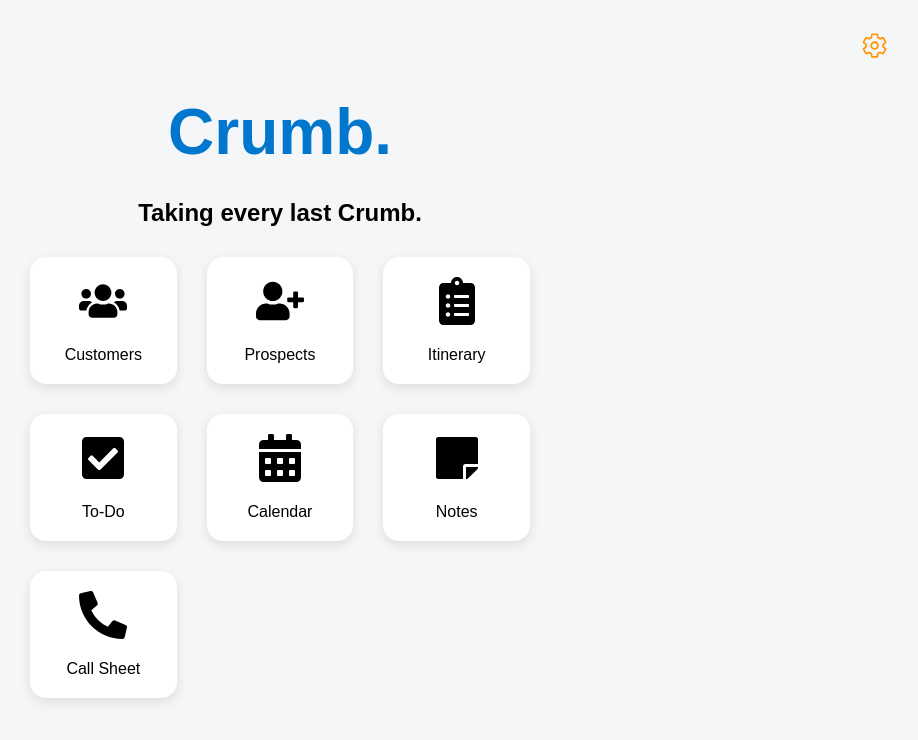
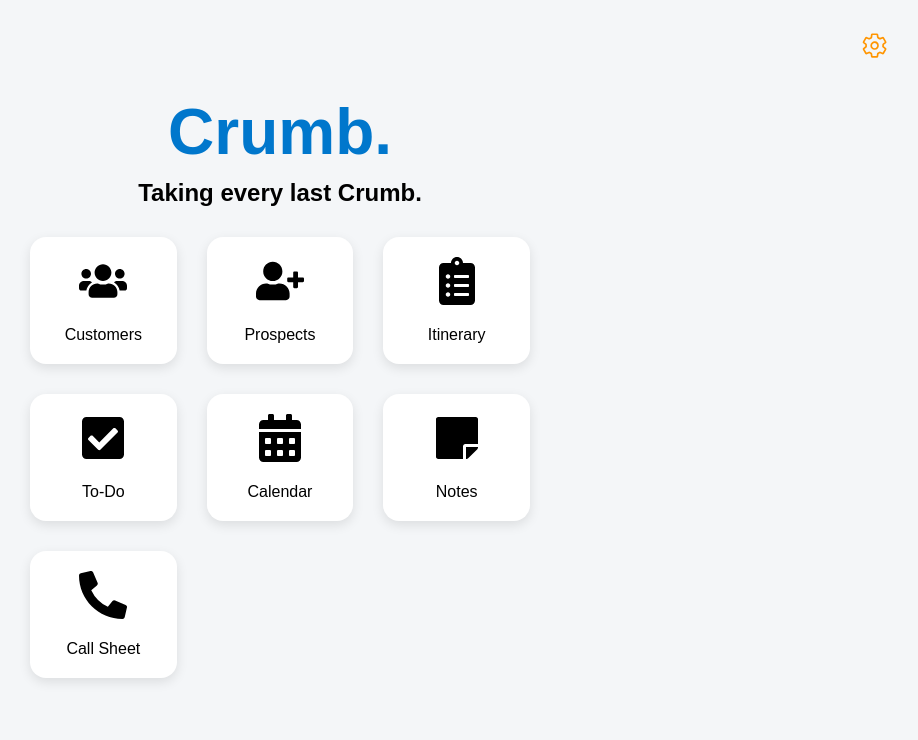
Before and after one commit to JMaraglia/crumb-v3, a React (Vite) app: page / in a window 1280 px wide. Shown: the top 740 px of the page, without its empty margins (360-1278 px from the left). Built offline with nearby package versions, Linux system fonts and the light colour scheme.

Commit message:
Home: tagline sits closer to the Crumb. title
Co-Authored-By: Claude Opus 5.5 <noreply@anthropic.com>
Claude-Session: https://claude.ai/code/session_01GU8ZYJY1RTiGJHzDRY8oqr

```diff
--- a/src/HomePage.jsx
+++ b/src/HomePage.jsx
@@ -41,7 +41,7 @@ export default function HomePage() {
       <h1 className="crumb-logo" style={{ textAlign: 'center', fontSize: '4rem', marginBottom: '10px' }}>
         Crumb.
       </h1>
-      <h2 style={{ textAlign: 'center', marginBottom: '30px' }}>
+      <h2 style={{ textAlign: 'center', marginTop: 0, marginBottom: '30px' }}>
         Taking every last Crumb.
       </h2>
       <div className="tile-grid">
```
